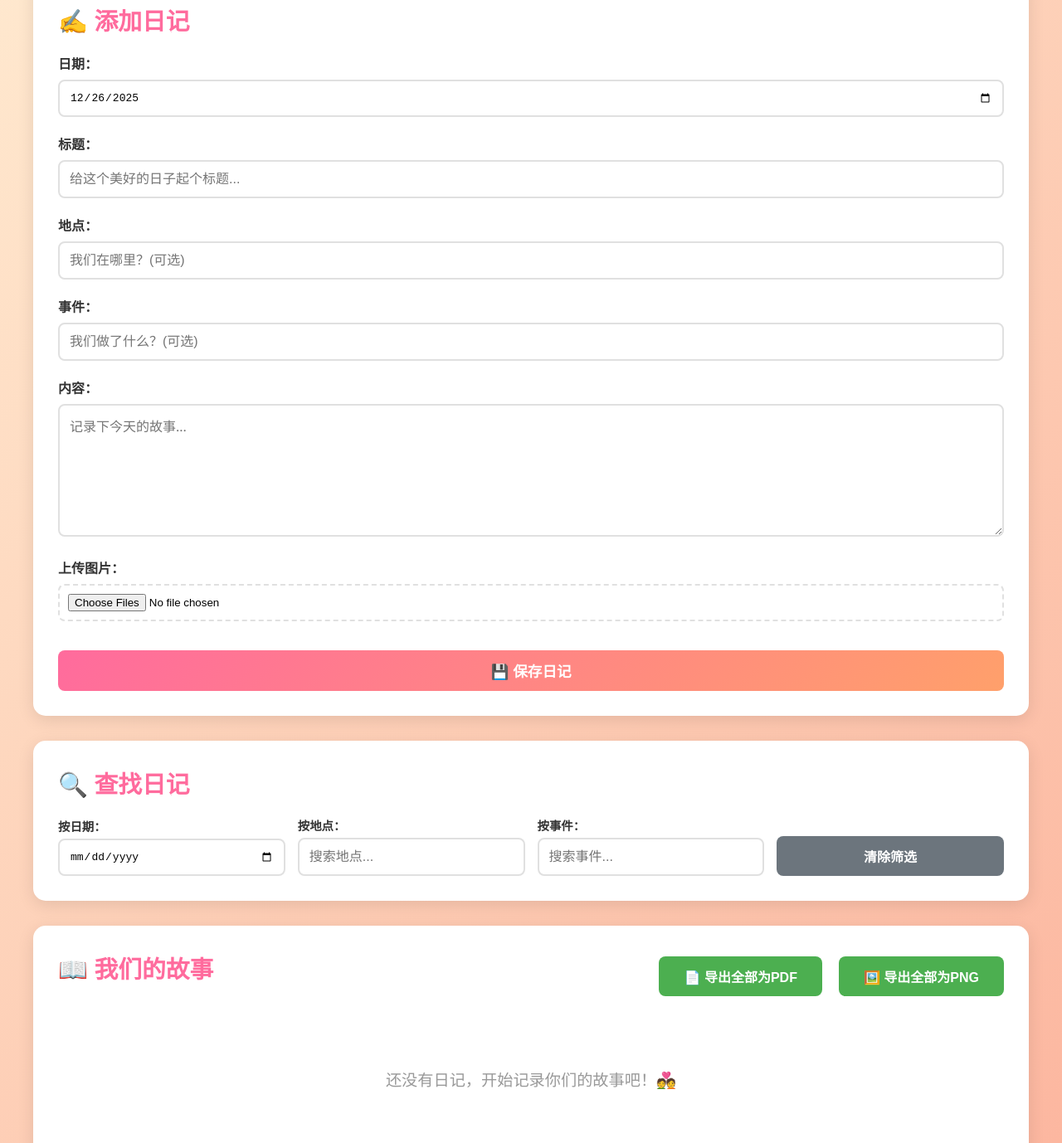
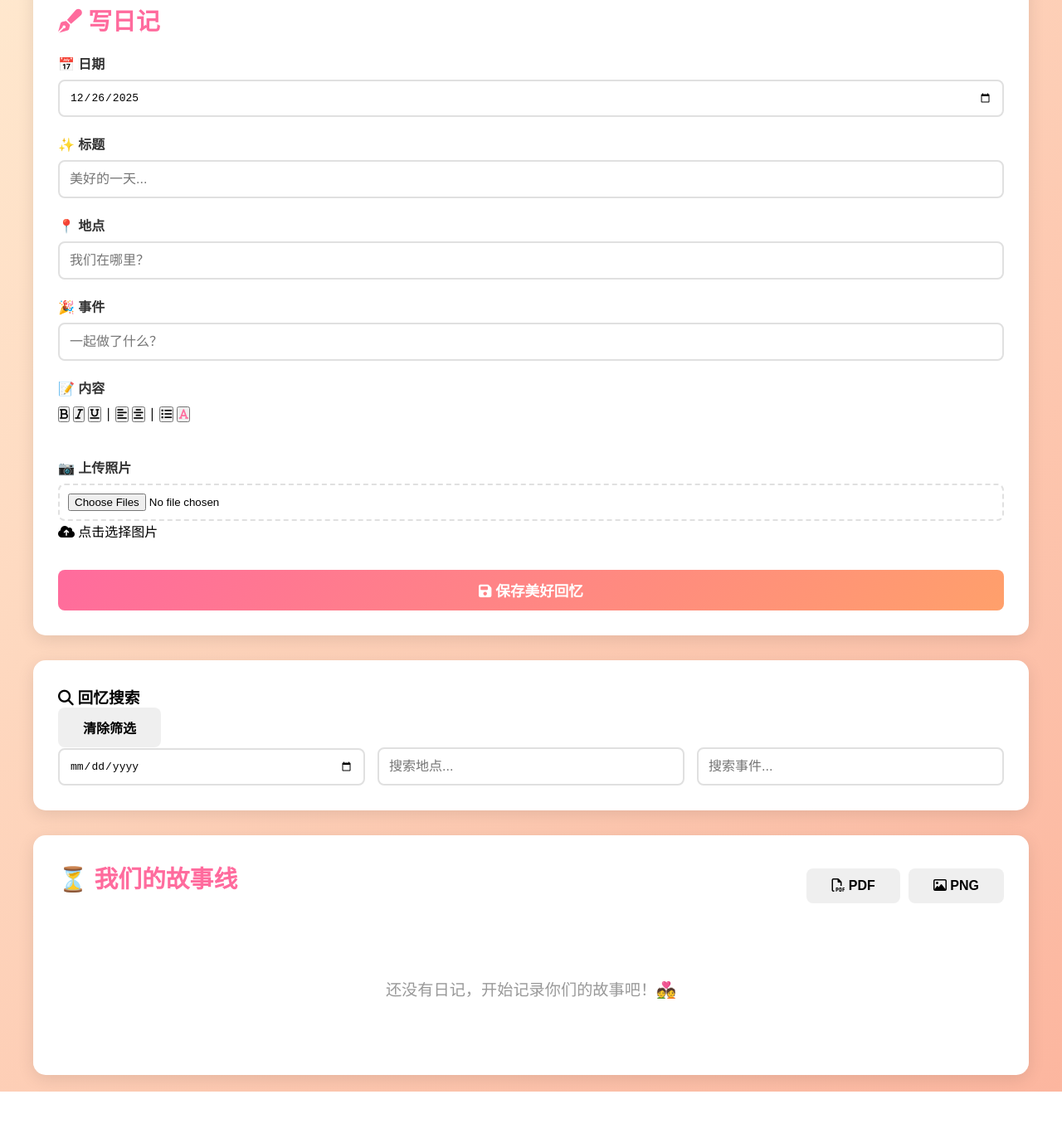
Before and after one commit to yyyyyh649/love-story, a plain HTML site: page index.html in a window 1280 px wide. Shown: the part 240-1618 px from the top of the page at 83% size. After the commit the page ends 1556 px from the top, so only its background shows below. Drawn offline with Linux system fonts and the light colour scheme.

Commit message:
Update title and content for Love Story Diary

```diff
--- a/index.html
+++ b/index.html
@@ -3,92 +3,111 @@
 <head>
     <meta charset="UTF-8">
     <meta name="viewport" content="width=device-width, initial-scale=1.0">
-    <title>恋爱日记本 - Love Story Diary</title>
+    <title>恋爱时光机 - Love Story Timeline</title>
+    <link rel="stylesheet" href="https://cdnjs.cloudflare.com/ajax/libs/font-awesome/6.4.0/css/all.min.css">
     <link rel="stylesheet" href="style.css">
 </head>
 <body>
+    <div class="background-decor"></div>
     <div class="container">
         <header>
-            <h1>💕 恋爱日记本</h1>
-            <p class="subtitle">记录我们的每一个美好瞬间</p>
+            <div class="header-content">
+                <h1>💕 恋爱时光机</h1>
+                <p class="subtitle">记录我们相爱的每一个瞬间</p>
+            </div>
         </header>
 
         <div class="main-content">
-            <!-- Add Entry Section -->
-            <section class="add-entry-section">
-                <h2>✍️ 添加日记</h2>
+            <section class="add-entry-section glass-card">
+                <div class="section-header">
+                    <h2><i class="fas fa-pen-fancy"></i> 写日记</h2>
+                </div>
                 <form id="diaryForm">
-                    <div class="form-group">
-                        <label for="entryDate">日期：</label>
-                        <input type="date" id="entryDate" required>
+                    <div class="form-row">
+                        <div class="form-group half">
+                            <label for="entryDate">📅 日期</label>
+                            <input type="date" id="entryDate" required>
+                        </div>
+                        <div class="form-group half">
+                            <label for="entryTitle">✨ 标题</label>
+                            <input type="text" id="entryTitle" placeholder="美好的一天..." required>
+                        </div>
+                    </div>
+
+                    <div class="form-row">
+                        <div class="form-group half">
+                            <label for="entryLocation">📍 地点</label>
+                            <input type="text" id="entryLocation" placeholder="我们在哪里？">
+                        </div>
+                        <div class="form-group half">
+                            <label for="entryEvent">🎉 事件</label>
+                            <input type="text" id="entryEvent" placeholder="一起做了什么？">
+                        </div>
                     </div>
 
                     <div class="form-group">
-                        <label for="entryTitle">标题：</label>
-                        <input type="text" id="entryTitle" placeholder="给这个美好的日子起个标题..." required>
+                        <label>📝 内容</label>
+                        <div class="editor-toolbar">
+                            <button type="button" data-cmd="bold" title="加粗"><i class="fas fa-bold"></i></button>
+                            <button type="button" data-cmd="italic" title="斜体"><i class="fas fa-italic"></i></button>
+                            <button type="button" data-cmd="underline" title="下划线"><i class="fas fa-underline"></i></button>
+                            <span class="separator">|</span>
+                            <button type="button" data-cmd="justifyLeft" title="左对齐"><i class="fas fa-align-left"></i></button>
+                            <button type="button" data-cmd="justifyCenter" title="居中"><i class="fas fa-align-center"></i></button>
+                            <span class="separator">|</span>
+                            <button type="button" data-cmd="insertUnorderedList" title="列表"><i class="fas fa-list-ul"></i></button>
+                            <button type="button" data-cmd="foreColor" data-val="#ff6b9d" title="粉色文字"><i class="fas fa-font" style="color:#ff6b9d;"></i></button>
+                        </div>
+                        <div id="entryContentEditor" class="rich-editor" contenteditable="true" placeholder="记录下今天的故事..."></div>
                     </div>
 
                     <div class="form-group">
-                        <label for="entryLocation">地点：</label>
-                        <input type="text" id="entryLocation" placeholder="我们在哪里？(可选)">
-                    </div>
-
-                    <div class="form-group">
-                        <label for="entryEvent">事件：</label>
-                        <input type="text" id="entryEvent" placeholder="我们做了什么？(可选)">
-                    </div>
-
-                    <div class="form-group">
-                        <label for="entryContent">内容：</label>
-                        <textarea id="entryContent" rows="6" placeholder="记录下今天的故事..." required></textarea>
-                    </div>
-
-                    <div class="form-group">
-                        <label for="entryImage">上传图片：</label>
-                        <input type="file" id="entryImage" accept="image/*" multiple>
+                        <label for="entryImage">📷 上传照片</label>
+                        <div class="file-upload-wrapper">
+                            <input type="file" id="entryImage" accept="image/*" multiple>
+                            <div class="upload-btn-content">
+                                <i class="fas fa-cloud-upload-alt"></i> 点击选择图片
+                            </div>
+                        </div>
                         <div id="imagePreview" class="image-preview"></div>
                     </div>
 
-                    <button type="submit" class="btn btn-primary">💾 保存日记</button>
+                    <button type="submit" class="btn btn-primary btn-lg"><i class="fas fa-save"></i> 保存美好回忆</button>
                 </form>
             </section>
 
-            <!-- Filter Section -->
-            <section class="filter-section">
-                <h2>🔍 查找日记</h2>
+            <section class="filter-section glass-card">
+                <div class="filter-header">
+                    <h3><i class="fas fa-search"></i> 回忆搜索</h3>
+                    <button id="clearFilter" class="btn btn-text">清除筛选</button>
+                </div>
                 <div class="filter-controls">
-                    <div class="filter-group">
-                        <label for="filterDate">按日期：</label>
-                        <input type="date" id="filterDate">
-                    </div>
-                    <div class="filter-group">
-                        <label for="filterLocation">按地点：</label>
-                        <input type="text" id="filterLocation" placeholder="搜索地点...">
-                    </div>
-                    <div class="filter-group">
-                        <label for="filterEvent">按事件：</label>
-                        <input type="text" id="filterEvent" placeholder="搜索事件...">
-                    </div>
-                    <button id="clearFilter" class="btn btn-secondary">清除筛选</button>
+                    <input type="date" id="filterDate" class="glass-input">
+                    <input type="text" id="filterLocation" placeholder="搜索地点..." class="glass-input">
+                    <input type="text" id="filterEvent" placeholder="搜索事件..." class="glass-input">
                 </div>
             </section>
 
-            <!-- Entries Display Section -->
             <section class="entries-section">
                 <div class="entries-header">
-                    <h2>📖 我们的故事</h2>
+                    <h2>⏳ 我们的故事线</h2>
                     <div class="export-buttons">
-                        <button id="exportAllPDF" class="btn btn-export">📄 导出全部为PDF</button>
-                        <button id="exportAllPNG" class="btn btn-export">🖼️ 导出全部为PNG</button>
+                        <button id="exportAllPDF" class="btn btn-outline"><i class="far fa-file-pdf"></i> PDF</button>
+                        <button id="exportAllPNG" class="btn btn-outline"><i class="far fa-image"></i> PNG</button>
                     </div>
                 </div>
-                <div id="entriesContainer" class="entries-container">
+                <div id="entriesContainer" class="timeline-container">
                     <p class="no-entries">还没有日记，开始记录你们的故事吧！💑</p>
                 </div>
             </section>
         </div>
     </div>
 
+    <div id="imageModal" class="modal">
+        <span class="modal-close">&times;</span>
+        <img class="modal-content" id="modalImage">
+    </div>
+
     <script src="script.js"></script>
 </body>
 </html>
```
